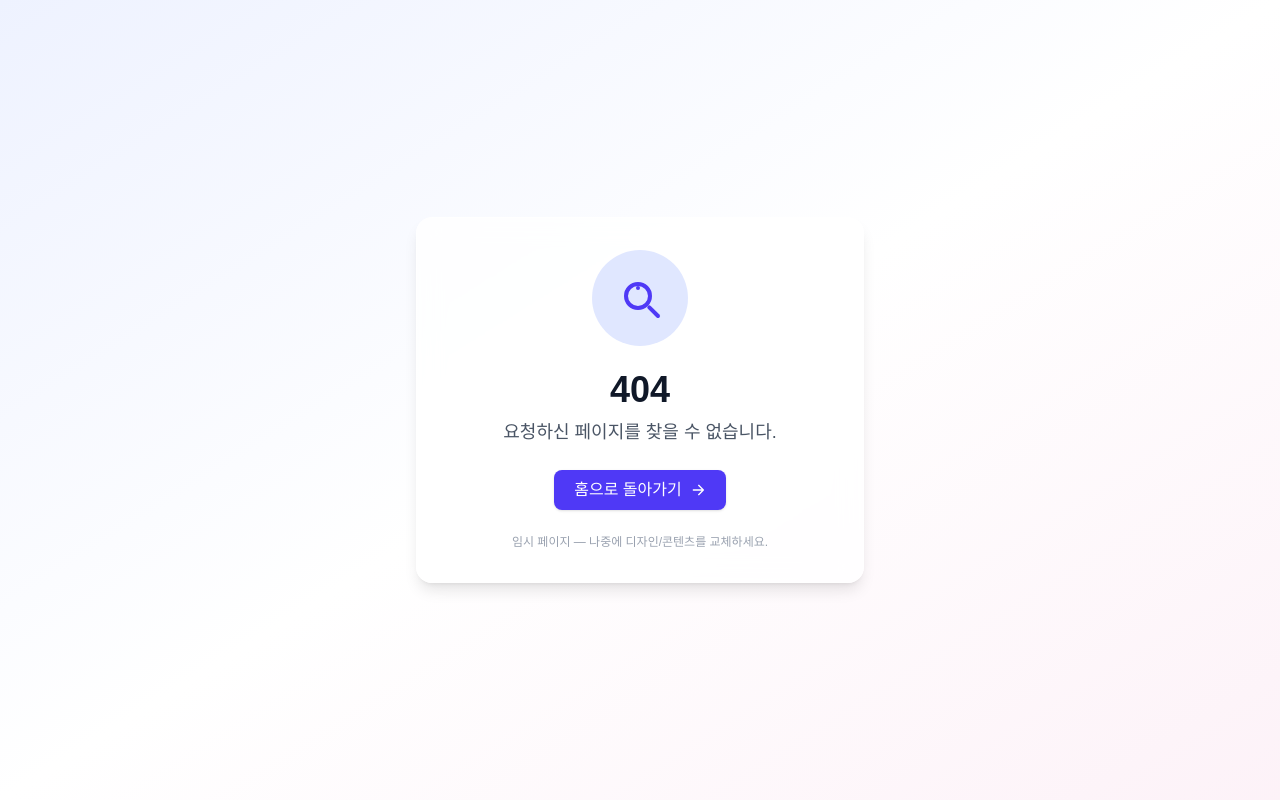
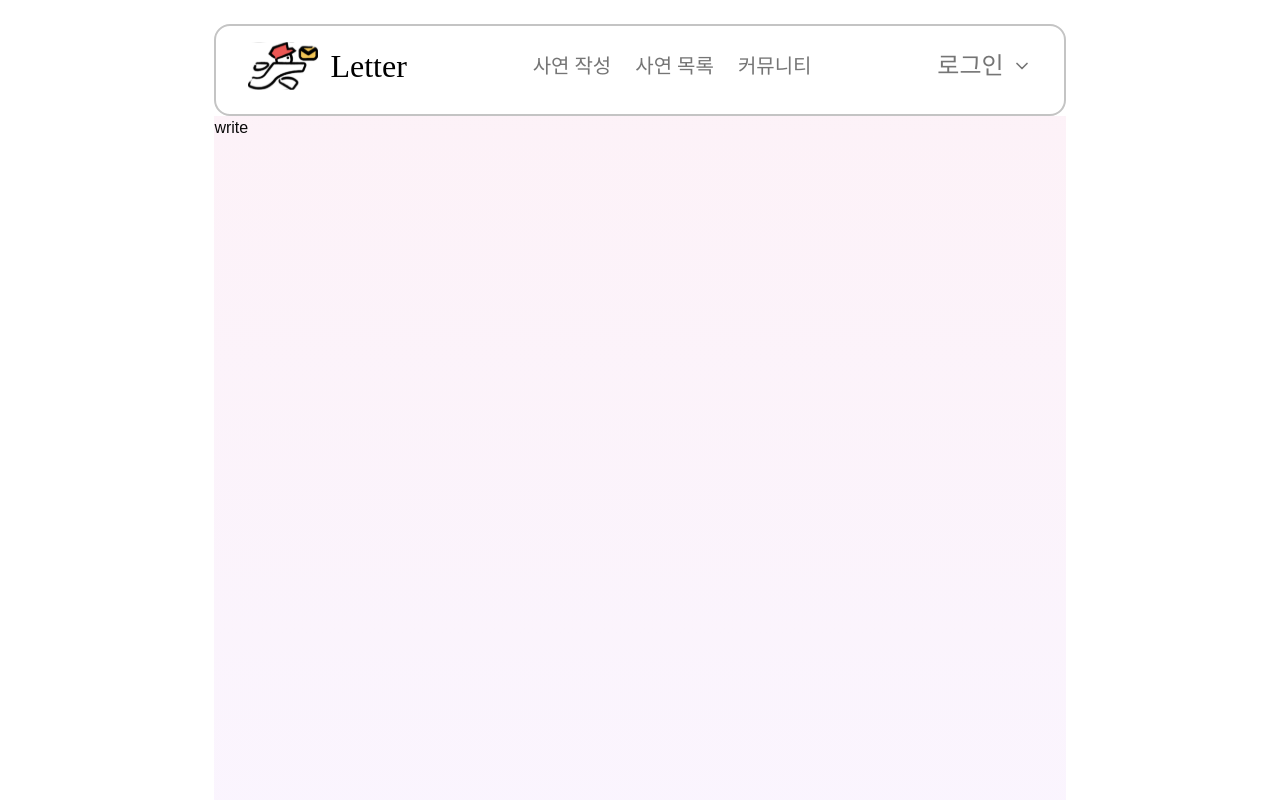
Before and after one commit to lhjwork/letter-community, a Next.js app: page /write in a window 1280 px wide. Before the commit this address had no page. Shown: the top 800 px of the page. Built offline with nearby package versions, Linux system fonts and the light colour scheme; no server answers; a web font is replaced by a local one.

Commit message:
tiptab install

```diff
--- /dev/null
+++ b/app/(beforeLogin)/write/page.tsx
@@ -0,0 +1,7 @@
+export default function Write() {
+  return (
+    <main className="min-h-screen bg-gradient-to-b from-pink-50 to-purple-50">
+      write
+    </main>
+  );
+}
```
